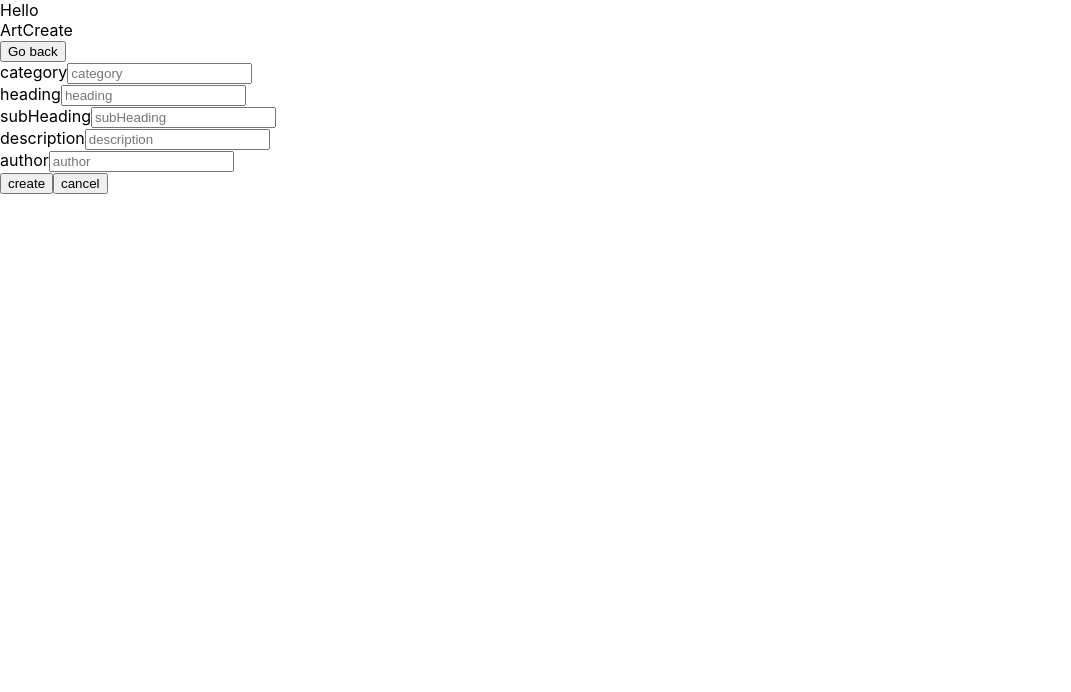
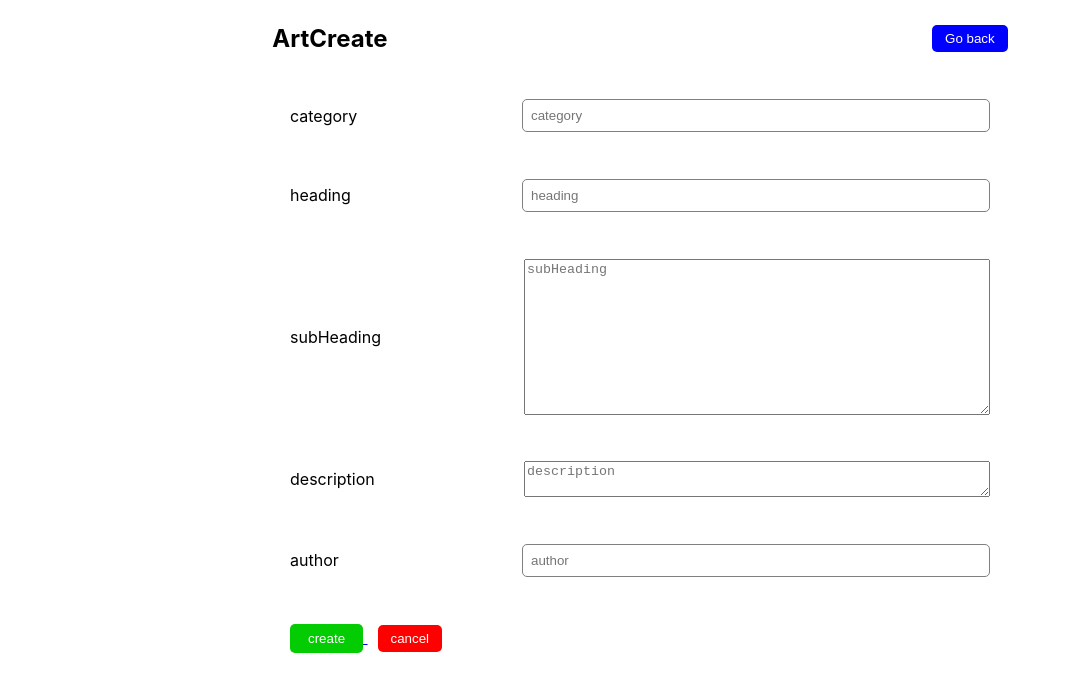
Before and after one commit to hassanamiri369/Article-App-crud, a React (Create React App) app: page /create in a window 1280 px wide. Shown: the top 692 px of the page, without its empty margins (0-1071 px from the left). Built offline with nearby package versions, Linux system fonts and the light colour scheme; what react-id-generator would draw is missing.

Commit message:
add end style

```diff
--- a/src/App.js
+++ b/src/App.js
@@ -7,9 +7,7 @@ import Details from "./components/Details";
 function App() {
   return (
     <>
-      <div className="App">
-      Hello
-    </div>
+
 
     <BrowserRouter>
       <Switch>
--- a/src/components/ArtCreate.js
+++ b/src/components/ArtCreate.js
@@ -30,10 +30,12 @@ const ArtCreate = () => {
 
   return (
     <>
-        <div>ArtCreate</div>
+       <div className='createArticle'>
+       <h2>ArtCreate</h2>
         <Link><button onClick={()=> history.push("/")}>Go back</button></Link>
+       </div>
 
-        <div>
+        <div className="Form-container">
             <form onSubmit={handleSubmit}>
 
                 <div className='formControl'>
@@ -48,20 +50,22 @@ const ArtCreate = () => {
 
                 <div className='formControl'>
                     <label>subHeading</label>
-                    <input required="required" placeholder='subHeading' type="text" value={subHeading} onChange={(e)=> setSubHeading(e.target.value)}  />
+                    <textarea rows="10"  required="required" placeholder='subHeading' type="text" value={subHeading} onChange={(e)=> setSubHeading(e.target.value)}  ></textarea>
                 </div>
 
                 <div className='formControl'>
                     <label>description</label>
-                    <input required="required" placeholder='description' type="text" value={description} onChange={(e)=> setDescription(e.target.value)}  />
+                    <textarea required="required" placeholder='description' type="text" value={description} onChange={(e)=> setDescription(e.target.value)} ></textarea>
                 </div>
 
                 <div className='formControl'>
                     <label>author</label>
                     <input required="required" placeholder='author' type="text" value={author} onChange={(e)=> setAuthor(e.target.value)}  />
                 </div>
-                <button type='submit'>create</button>
-                <Link to="/"><button>cancel</button></Link>
+                <div className='createButtons'>
+                <button className='createButton1' type='submit'>create</button>
+                <Link to="/"> <button className='cancelButton'> cancel</button></Link>
+                </div>
             </form>
         </div>
     </>
--- a/src/components/ArtList.js
+++ b/src/components/ArtList.js
@@ -12,19 +12,23 @@ const ArtList = (route) => {
 
   return (
     <>
-        <div>ArtList</div>
+        <header>
+        <span className='header-span'>ARTICLE APPLICATION CRUD</span>
         <Link to="/create" ><button>create article</button></Link>
+        </header>
+
         <div className='container'>
 
-            {article.map(item => (
+            {article.map((item , index) => (
                     <div className='articleList' key={item.id}>
-                        <p>category : {item.category}</p>
-                        <p>heading : {item.heading}</p>
+                        <p>Number  : {index + 1}</p>
+                        <p>Category : {item.category}</p>
+                        <p>Heading : {item.heading}</p>
 
-                        <div>
-                            <span><button onClick={() => deleteArticle(item)}>delete</button></span>
+                        <div className='button-group'>
+                            <span><button className='deleteButton' onClick={() => deleteArticle(item)}>delete</button></span>
+                            <span><Link to={`/edit/${item.id}`}><button className='editButton' onClick={() => editArticle(item)}>edit</button ></Link></span>
                             <span><Link to={`/detail/${item.id}`}><button>more info</button></Link></span>
-                            <span><Link to={`/edit/${item.id}`}><button onClick={() => editArticle(item)}>edit</button ></Link></span>
                         </div>
                     </div>
                 ))}
--- a/src/components/Details.js
+++ b/src/components/Details.js
@@ -9,8 +9,6 @@ const Details = () => {
 
     const {id} = useParams()
 
-
-
     React.useEffect(()=>{
         const userArticle = article.find(x => x.id === id)
         console.log(userArticle)
@@ -19,16 +17,20 @@ const Details = () => {
 
   return (
     <>
-        <div>Details</div>
-        <Link to="/"><button>Go back</button></Link>
-        <p>id : {id}</p>
-        <hr/>
+        <div className='GoBackButton'>
+          <h1>Details</h1>
+          <Link to="/"><button>Go back</button></Link>
+        </div>
+        {/* <p>id : {id}</p> */}
+
         <div className='detailContainer'>
-            <p>{oneArticle && oneArticle.category}</p>
-            <p>{oneArticle && oneArticle.heading}</p>
+            <div className='detailsInfo'>
+            <h2>{oneArticle && oneArticle.category}</h2>
+            <h4>{oneArticle && oneArticle.heading}</h4>
             <p>{oneArticle && oneArticle.subHeading}</p>
             <p>{oneArticle && oneArticle.description}</p>
-            <p>{oneArticle && oneArticle.author}</p>
+            <h5>{oneArticle && oneArticle.author}</h5>
+            </div>
         </div>
     </>
   )
--- a/src/components/EditArticle.js
+++ b/src/components/EditArticle.js
@@ -33,26 +33,28 @@ const EditArticle = () => {
   return (
       <>
 
-      <div>EditArticle</div>
 
-      <div className="container Articleedit">
-        <h3>Edit Articles</h3>
-        <br />
-        <br />
+      <div className='createArticle'>
+        <h2>ArtCreate</h2>
+       </div>
+
+      <div className="Form-container">
+
         <form onSubmit={onSubmit}>
-          <div > <label>Article Heading</label> <input  value={selectedArticle.heading}   onChange={e => handleOnChange("heading", e.target.value)} />
+          <div  className='formControl' > <label>Category</label> <input placeholder='category'  value={selectedArticle.heading}   onChange={e => handleOnChange("heading", e.target.value)} />
           </div>
-          <div > <label>Sub Heading</label> <textarea  value={selectedArticle.subHeading}   onChange={e => handleOnChange("subHeading", e.target.value)} ></textarea>
+          <div className='formControl' > <label>Heading</label> <textarea placeholder='heading'   value={selectedArticle.subHeading}   onChange={e => handleOnChange("subHeading", e.target.value)} ></textarea>
           </div>
-          <div > <label>Description</label> <textarea  value={selectedArticle.description}   onChange={e => handleOnChange("description", e.target.value)} ></textarea>
+          <div className='formControl' > <label>subHeading</label> <textarea className='textEdit' placeholder='subHeading' value={selectedArticle.description}   onChange={e => handleOnChange("description", e.target.value)} ></textarea>
           </div>
-          <div > <label>Article Category</label> <input  type="text"  value={selectedArticle.category}   onChange={e => handleOnChange("category", e.target.value)} />
+          <div className='formControl' > <label>description</label> <input placeholder='description' type="text"  value={selectedArticle.category}   onChange={e => handleOnChange("category", e.target.value)} />
           </div>
-          <div > <label>Author Name</label> <input   type="text" value={selectedArticle.author}  onChange={e => handleOnChange("author", e.target.value)} />
+          <div  className='formControl'> <label>Author</label> <input placeholder='author'  type="text" value={selectedArticle.author}  onChange={e => handleOnChange("author", e.target.value)} />
           </div>
-          <button type="submit"> Save Article  </button>
-          <Link to="/"> <button type="button">   Cancel </button>
-          </Link>
+         <div>
+         <button className='createButton1' type="submit"> Save Article  </button>
+          <Link to="/"> <button type="button" className='cancelButton'>   Cancel </button> </Link>
+         </div>
         </form>
       </div>
       </>
--- a/src/index.css
+++ b/src/index.css
@@ -28,14 +28,158 @@ code {
 
 }
 
+header{
+  width: 100%;
+  height: 6rem;
+
+  box-shadow: 0 0 10px gray;
+  margin-bottom: 30px;
+  display: flex;
+  flex-direction: column;
+  align-items: center;
+  justify-content: center;
+}
+.createArticle{
+  width: 100%;
+  height: 1rem;
+  display: flex;
+  justify-content: space-around;
+  align-items: center;
+  margin-bottom: 30px;
+  margin-top: 30px;
+}
+
+.GoBackButton {
+  width: 100%;
+  height: 3rem;
+  display: flex;
+  justify-content: space-around;
+  align-items: center;
+  margin-bottom: 30px;
+  margin-top: 30px;
+}
+.header-span{
+ font-size: 24px;
+ font-weight:600;
+ margin-bottom: 15px;
+
+
+}
 
 .articleList{
   /* background-color: antiquewhite; */
-  background-color: aqua;
+  background-color: rgb(170, 245, 245);
   width: 350px;
   height: 100%;
   border-radius: 10px;
   margin: 10px;
+  display: flex;
+  justify-content: center;
+  /* align-items: center; */
+  flex-direction: column;
   padding: 10px;
 
 }
+
+.button-group{
+  /* width: 90%; */
+  /* background-color: blue; */
+  padding: 10px;
+  display: flex;
+  justify-content: space-between;
+}
+
+button{
+  padding:6px 13px;
+  border: none;
+  background-color: blue;
+  color: white;
+  border-radius: 5px;
+  cursor: pointer;
+
+}
+
+.deleteButton{
+  background-color: red;
+}
+
+.editButton{
+  background-color: yellow;
+  color: blue;
+}
+
+
+/* Details */
+.detailContainer{
+  /* background-color: blue; */
+  min-height: 80vh;
+  display: flex;
+  flex-direction: column;
+  justify-content: center;
+  align-items: center;
+}
+
+.detailsInfo{
+  color: white;
+ width: 80%;
+ background-color: rebeccapurple;
+ padding: 40px;
+ border-radius: 4px;
+}
+
+.detailsInfo p{
+  line-height: 40px;
+}
+
+.Form-container{
+  /* background-color: aquamarine; */
+  height: 75vh;
+  display: flex;
+  justify-content: center;
+
+}
+
+form{
+  /* background-color: blue; */
+  width: 700px;
+  display: flex;
+  flex-direction: column;
+  justify-content: space-around;
+}
+
+.formControl{
+  width: 100%;
+  /* background-color: blue; */
+  display: flex;
+  align-items: center;
+  justify-content: space-between;
+}
+
+input{
+  width: 450px;
+  border-radius: 5px;
+  outline: none;
+  border: 0;
+  padding: 8px;
+  border : 1px solid gray;
+}
+
+textarea{
+  /* background-color: blue; */
+  width: 460px;
+}
+
+.textEdit{
+  width: 460px;
+  height: 100px;
+}
+
+.createButton1{
+  background-color: rgb(3, 204, 3);
+  padding:7px 18px;
+}
+
+.cancelButton{
+  background-color: red;
+  margin-left:10px;
+}
```
